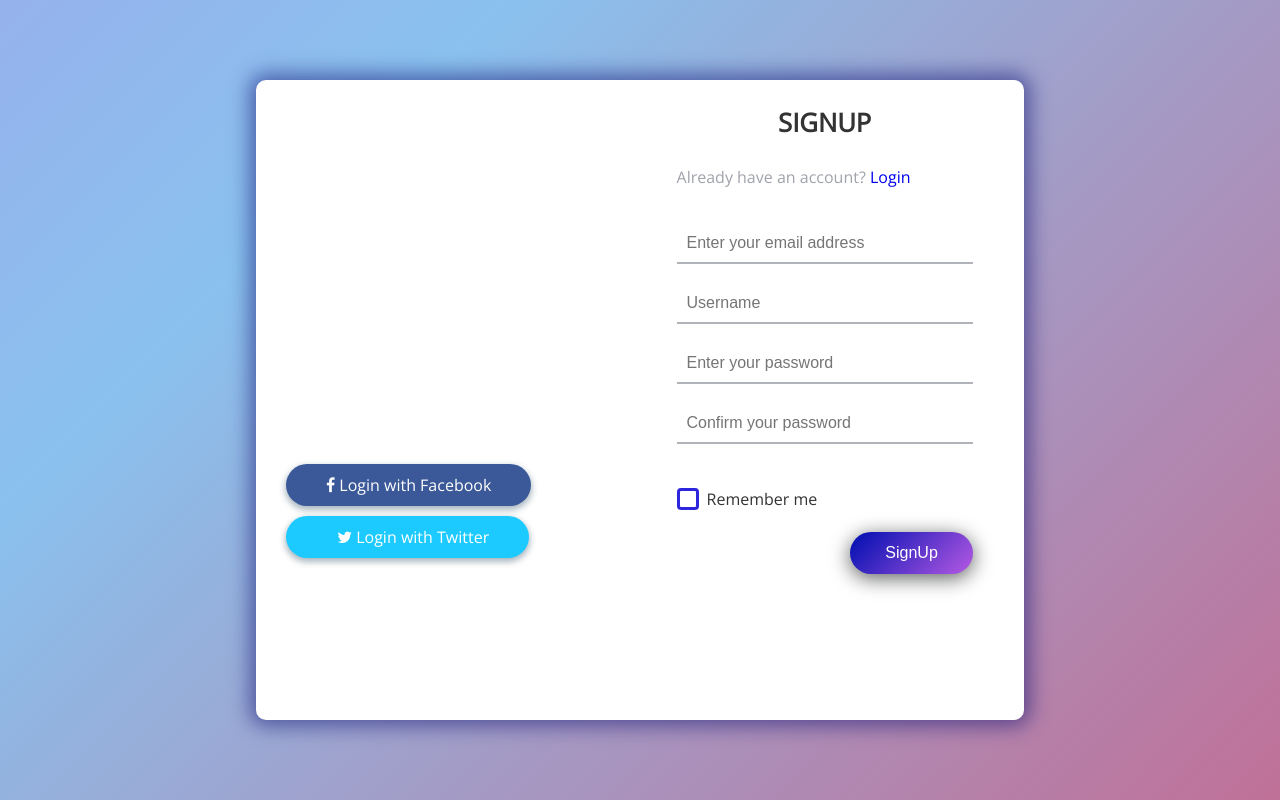
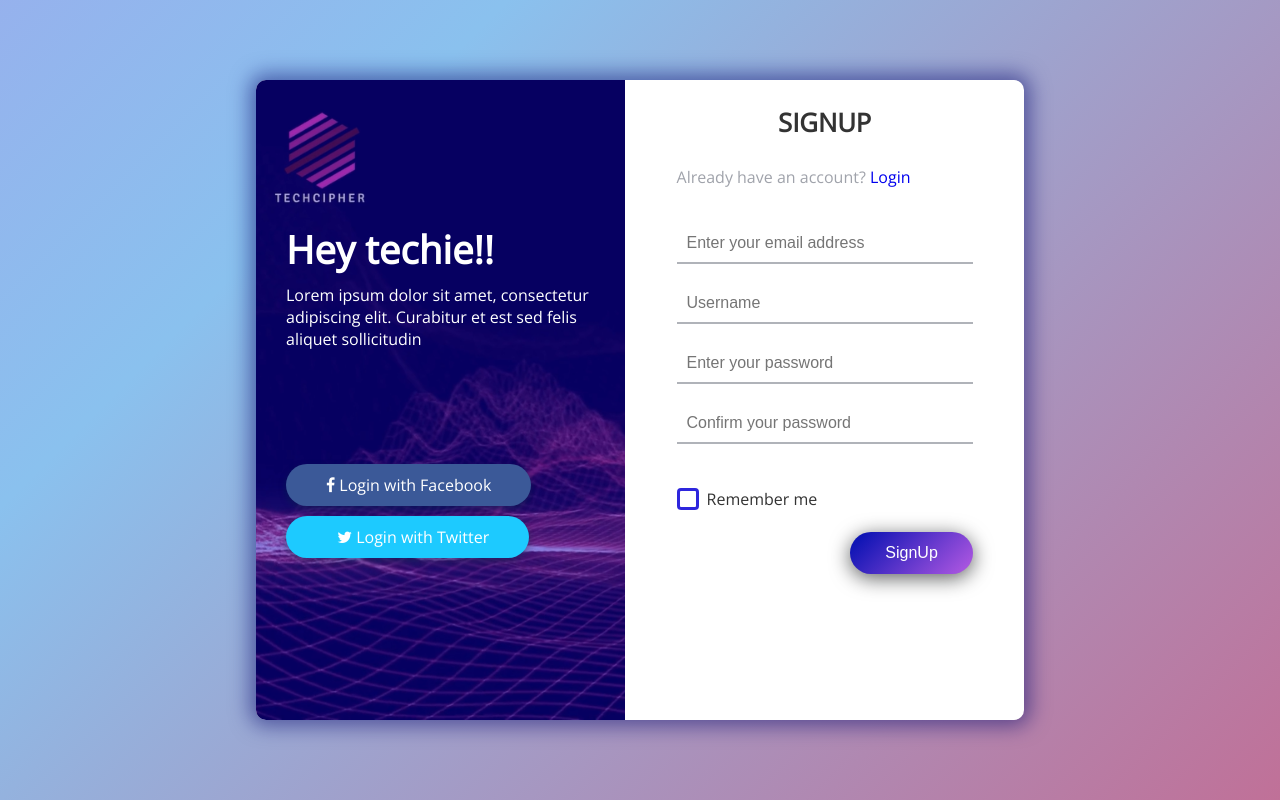
Before and after one commit to Nehachoudhary19/Animated-signup, a plain HTML site: page index.html in a window 1280 px wide. Drawn offline with nearby package versions, Linux system fonts and the light colour scheme; the site is published under a folder, as on GitHub Pages, so addresses that start at the root find nothing.

Commit message:
Update style.css

```diff
--- a/style.css
+++ b/style.css
@@ -53,7 +53,7 @@ a{
     color: #FFFFFF;
     background-size: cover;
     background-repeat: no-repeat;
-    background-image: url(/backgroundimage.png);
+    background-image: url(./backgroundimage.png);
     overflow: hidden;
 }
 .box-form .left .overlay {
```
